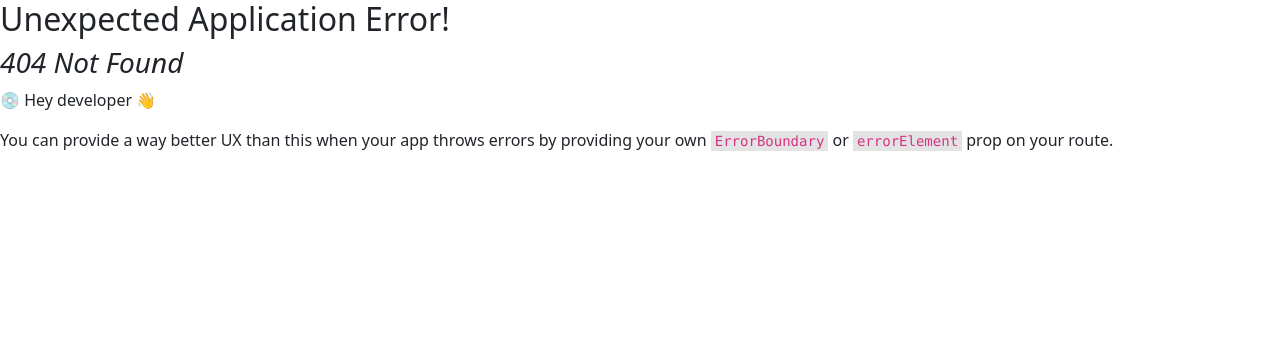
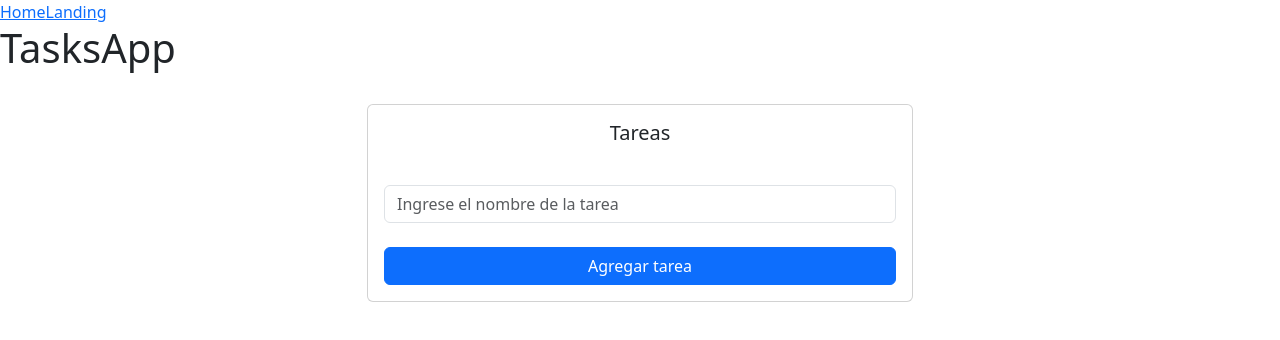
Before and after one commit to AndresCalle9/reactJs-typescriptJs, a React (Vite) app: page /tasksApp in a window 1280 px wide. Before the commit this address had no page. Shown: the top 340 px of the page. Built offline with nearby package versions, Linux system fonts and the light colour scheme.

Commit message:
Tasks app implemented

```diff
--- a/src/App.tsx
+++ b/src/App.tsx
@@ -6,11 +6,13 @@ import ClassComponent from './components/ClassComponent/ClassComponent';
 import ClassComponentState from './components/ClassComponentState/ClassComponentState';
 import FunctionalComponentState from './components/FunctionalComponentState/FunctionalComponentState';
 import ChildComponent from './components/ChildComponent/ChildComponent';
+import UseHooks from './components/UsageHooks/UsageHooks';
 
 function App() {
   return (
     <>
       <a href='/landing'>Landing</a>
+      <a href='/tasksApp'>Tasks App</a>
       <HelloWorld name='react' />
       <p>------------------</p>
       <JsxApp />
@@ -34,6 +36,8 @@ function App() {
           console.log('FatherComponent, ', fullName);
         }}
       />
+      <p>------------------</p>
+      <UseHooks />
     </>
   );
 }
--- /dev/null
+++ b/src/components/TaskComponent/TaskComponent.scss
@@ -0,0 +1,13 @@
+.btn-danger {
+  margin-left: 4px;
+}
+.form-check {
+  display: flex !important;
+  align-items: center;
+}
+.form-check-label {
+  margin-left: 4px;
+}
+.success {
+  color: green;
+}
--- /dev/null
+++ b/src/components/TaskComponent/TaskComponent.tsx
@@ -0,0 +1,53 @@
+import { useState } from 'react';
+import './TaskComponent.scss';
+
+interface TaskComponentProps {
+  name: string;
+  done: boolean;
+  date: string;
+  index: number;
+  deleteTask: (index: number) => void;
+}
+
+const TaskComponent: React.FC<TaskComponentProps> = ({
+  name,
+  done,
+  date,
+  index,
+  deleteTask,
+}) => {
+  const [isEditing, setIsEditing] = useState(done);
+  const handleClick = (index: number) => {
+    deleteTask(index);
+  };
+  return (
+    <li className='list-group-item d-flex justify-content-between align-items-center'>
+      {`${index} - ${name}`}
+      <span className='badge bg-primary rounded-pill'>{date}</span>
+      <div className='form-check'>
+        <input
+          className='form-check-input'
+          type='checkbox'
+          value=''
+          id='flexCheckDefault'
+          checked={isEditing}
+          onChange={() => setIsEditing(!isEditing)}
+        />
+        <label
+          className={
+            isEditing ? 'form-check-label success' : 'form-check-label'
+          }
+          htmlFor='flexCheckDefault'
+        >
+          {isEditing ? 'Done' : 'Pending'}
+        </label>
+        <button
+          className='btn btn-danger bi bi-trash'
+          onClick={() => handleClick(index)}
+        />
+      </div>
+    </li>
+  );
+};
+
+export default TaskComponent;
--- /dev/null
+++ b/src/components/UsageHooks/UsageHooks.tsx
@@ -0,0 +1,22 @@
+import { useState, useEffect } from 'react';
+
+interface UseHooksProps {}
+
+const UseHooks: React.FC<UseHooksProps> = ({}) => {
+  const [count, setCount] = useState(0);
+
+  useEffect(() => {
+    document.title = `You clicked ${count} times`;
+  }, [count]);
+
+  return (
+    <div>
+      <h1>UseHooks</h1>
+      <p>Counter: {count}</p>
+      <button onClick={() => setCount(count + 1)}>Increment</button>
+      <button onClick={() => setCount(count - 1)}>Decrement</button>
+    </div>
+  );
+};
+
+export default UseHooks;
--- a/src/pages/landing.tsx
+++ b/src/pages/landing.tsx
@@ -8,6 +8,8 @@ const Landing = () => {
   return (
     <div>
       <a href='/'>Home</a>
+      <a href='/tasksApp'>Tasks App</a>
+
       <NavBar />
       <div className='container-fluid' id='app'>
         <div className='container text-center' id='banner'>
--- /dev/null
+++ b/src/pages/tasksApp.tsx
@@ -0,0 +1,89 @@
+import { useState } from 'react';
+import TaskComponent from '../components/TaskComponent/TaskComponent';
+
+interface TaskModel {
+  name: string;
+  done: boolean;
+  date: string;
+}
+
+const TaskApp = () => {
+  const [tasks, setTasks] = useState<TaskModel[]>([]);
+  const [task, setTask] = useState<string>('');
+
+  const handleSubmit = (e: any) => {
+    e.preventDefault();
+    setTasks([
+      ...tasks,
+      { name: task, done: false, date: new Date().toLocaleString() },
+    ]);
+    setTask('');
+  };
+  const onChange = (e: any) => {
+    setTask(e.target.value);
+  };
+  const updateList = (index: number) => {
+    let newTasks = [...tasks];
+    newTasks.splice(index, 1);
+    setTasks(newTasks);
+  };
+  return (
+    <div>
+      <a href='/'>Home</a>
+      <a href='/landing'>Landing</a>
+
+      <h1>TasksApp</h1>
+      <div className='container pt-4'>
+        <div className='row'>
+          <div className='col-md-6 offset-md-3'>
+            <div className='card'>
+              <div className='card-body'>
+                <h5 className='card-title text-center'>Tareas</h5>
+              </div>
+              <div className='card-text p-3'>
+                <form onSubmit={handleSubmit}>
+                  <input
+                    type='text'
+                    className='form-control'
+                    onChange={onChange}
+                    value={task}
+                    placeholder='Ingrese el nombre de la tarea'
+                  />
+                  <br />
+                  <button className='btn btn-primary w-100'>
+                    Agregar tarea
+                  </button>
+                </form>
+              </div>
+            </div>
+          </div>
+        </div>
+      </div>
+      <div>
+        <div className='container pt-4'>
+          <div className='row'>
+            <div className='col-md-6 offset-md-3'>
+              <ul className='list-group'>
+                {tasks.map((task, index) => (
+                  <li key={(index + 1).toString()} className='list-group-item'>
+                    <TaskComponent
+                      name={task.name}
+                      done={task.done}
+                      date={task.date}
+                      index={index}
+                      deleteTask={(index: number) => {
+                        updateList(index);
+                      }}
+                    />
+                  </li>
+                ))}
+              </ul>
+            </div>
+          </div>
+        </div>
+      </div>
+    </div>
+  );
+};
+
+export default TaskApp;
--- a/src/routes/routes.tsx
+++ b/src/routes/routes.tsx
@@ -1,6 +1,7 @@
 import { createBrowserRouter } from 'react-router-dom';
 import App from '../App';
 import Landing from '../pages/landing';
+import TaskApp from '../pages/tasksApp';
 
 export const router = createBrowserRouter([
   {
@@ -11,4 +12,8 @@ export const router = createBrowserRouter([
     path: '/landing',
     element: <Landing />,
   },
+  {
+    path: '/tasksApp',
+    element: <TaskApp />,
+  },
 ]);
```
